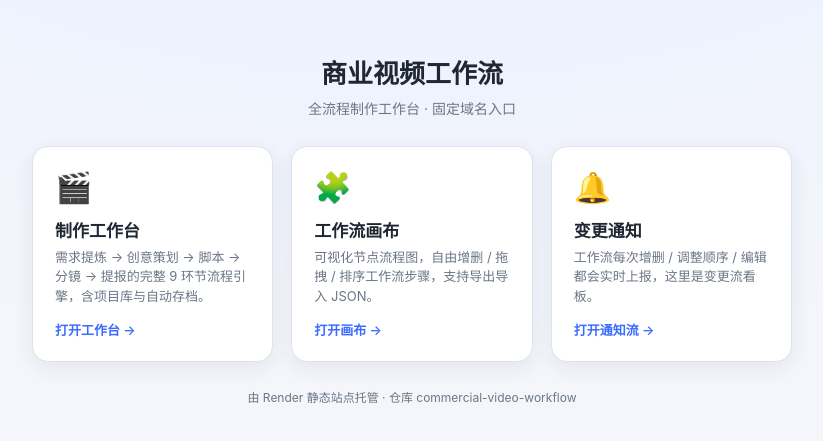
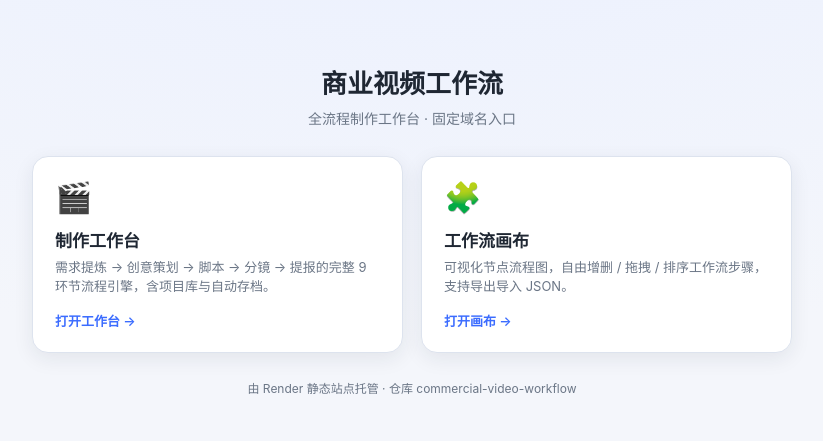
Before and after one commit to BENJAMINxMUMU/commercial-video-workflow, a website: page standalone/index.html in a window 1280 px wide. Shown: the part 171-612 px from the top of the page, without its empty margins (228-1051 px from the left). Drawn offline with Linux system fonts and the light colour scheme.

Commit message:
revert: portal 移除 notify 卡片

```diff
--- a/standalone/index.html
+++ b/standalone/index.html
@@ -14,7 +14,7 @@
   .head{text-align:center; margin-bottom:28px}
   .head h1{font-size:26px; margin:0 0 8px}
   .head p{color:var(--muted); margin:0; font-size:14px}
-  .grid{display:grid; grid-template-columns:repeat(auto-fit,minmax(210px,1fr)); gap:18px}
+  .grid{display:grid; grid-template-columns:1fr 1fr; gap:18px}
   .card{background:var(--panel); border:1px solid #dde3ee; border-radius:16px; padding:22px;
     text-decoration:none; color:inherit; box-shadow:0 6px 20px rgba(31,39,51,.08); transition:.18s; display:block}
   .card:hover{transform:translateY(-3px); border-color:var(--accent); box-shadow:0 12px 28px rgba(31,39,51,.14)}
@@ -45,12 +45,6 @@
         <p>可视化节点流程图，自由增删 / 拖拽 / 排序工作流步骤，支持导出导入 JSON。</p>
         <div class="go">打开画布 →</div>
       </a>
-      <a class="card" href="https://commercial-video-workflow-notify.onrender.com/notify" target="_blank">
-        <div class="ic">🔔</div>
-        <h2>变更通知</h2>
-        <p>工作流每次增删 / 调整顺序 / 编辑都会实时上报，这里是变更流看板。</p>
-        <div class="go">打开通知流 →</div>
-      </a>
     </div>
     <div class="foot">由 Render 静态站点托管 · 仓库 commercial-video-workflow</div>
   </div>
```
